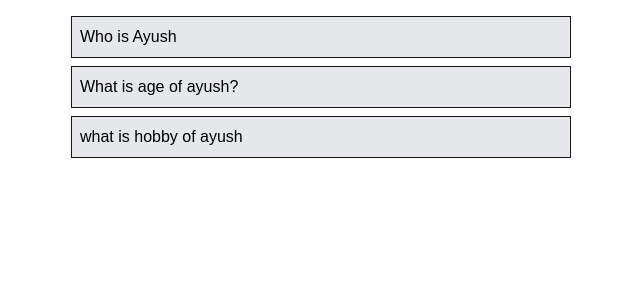
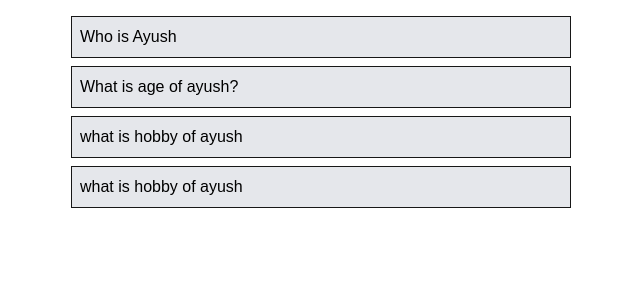
Before and after one commit to ayushtibra/targetFeb2026, a Next.js app in the folder next-practise/my-app/: page /accordian in a window 1280 px wide. Shown: the top 300 px of the page, without its empty margins (319-959 px from the left). Built offline with nearby package versions, Linux system fonts and the light colour scheme.

Commit message:
add ques ans

```diff
--- a/next-practise/my-app/pages/accordian.tsx
+++ b/next-practise/my-app/pages/accordian.tsx
@@ -8,6 +8,10 @@ const items = [{
     title: 'What is age of ayush?',
     content: 'my age is 28'
 },{
+    title: 'what is hobby of ayush',
+    content: 'Chess and badminton'
+},
+{
     title: 'what is hobby of ayush',
     content: 'Chess and badminton'
 }]
```
